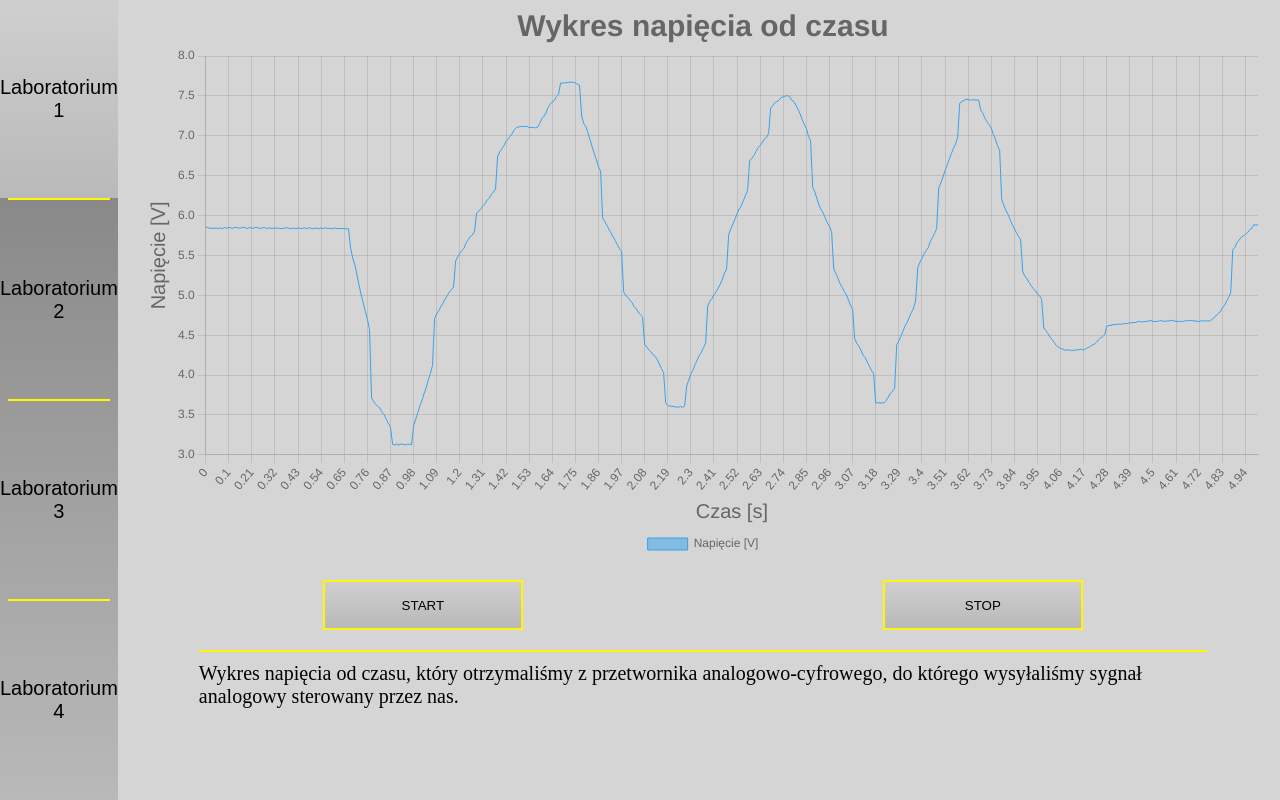
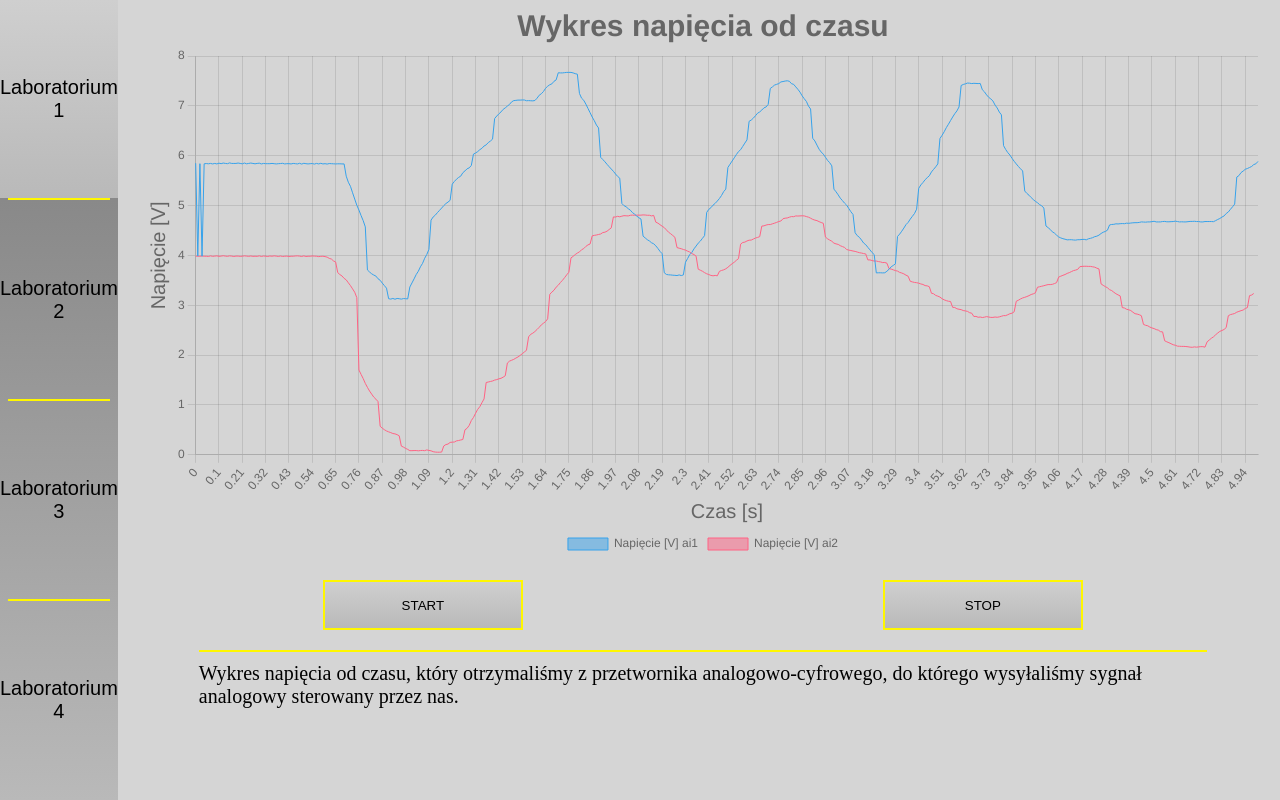
Before and after one commit to MaciejKubon/CTP-APPLICATION, an Angular app: page / in a window 1280 px wide. Built offline with nearby package versions, Linux system fonts and the light colour scheme.

Commit message:
update chart

```diff
--- a/src/app/lab1/lab1.component.ts
+++ b/src/app/lab1/lab1.component.ts
@@ -1,6 +1,6 @@
 import { Component, OnInit } from '@angular/core';
 import Chart from 'chart.js/auto';
-import { LAB1_ai1 } from '../models/database';
+import { LAB1_ai1, LAB1_ai2 } from '../models/database';
 
 @Component({
   selector: 'app-lab1',
@@ -12,28 +12,44 @@ export class Lab1Component implements OnInit {
   label: number = 0.0;
   chart: any = [];
   dane: { x: number; y: number }[] = [];
+  dane2: { x: number; y: number }[] = [];
   X: number[] = [];
   Y: number[] = [];
+  Y2: number[] = [];
   numer: number = 0;
   dataLength: number = 0;
   ileUsu: number = 0;
+  minLabel: number = 0;
+  maxLabel: number = 0;
   ngOnInit(): void {
     this.dane = LAB1_ai1;
+    this.dane2 = LAB1_ai2;
     this.dataLength = this.dane.length + 1;
     this.X.push(this.label);
     this.Y.push(this.dane[0].y);
+    this.Y.push(this.dane2[0].y);
     this.X.push(this.label);
-    this.Y.push(this.dane[0].y);
+    this.Y.push(this.dane[1].y);
+    this.Y.push(this.dane2[1].y);
     this.numer = 2;
     this.ileUsu = this.dataLength;
+    this.minLabel = 0;
+    this.maxLabel = 8;
     this.chart = new Chart('canvas', {
       type: 'line',
       data: {
         labels: this.X,
         datasets: [
           {
-            label: 'Napięcie [V]',
+            label: 'Napięcie [V] ai1',
             data: this.Y,
+            borderWidth: 1,
+            pointBackgroundColor: 'rgba(0,0,0,0)',
+            pointBorderColor: 'rgba(0,0,0,0)',
+          },
+          {
+            label: 'Napięcie [V] ai2',
+            data: this.Y2,
             borderWidth: 1,
             pointBackgroundColor: 'rgba(0,0,0,0)',
             pointBorderColor: 'rgba(0,0,0,0)',
@@ -71,6 +87,8 @@ export class Lab1Component implements OnInit {
                 size: 20,
               },
             },
+            min: this.minLabel,
+            max: this.maxLabel,
             beginAtZero: false,
           },
         },
@@ -84,6 +102,7 @@ export class Lab1Component implements OnInit {
     this.numer++;
     this.label = Math.round((this.label + 0.01) * 100) / 100;
     this.Y.push(this.dane[this.numer % this.dataLength].y);
+    this.Y2.push(this.dane2[this.numer % this.dataLength].y);
     this.X.push(this.label);
 
     if (this.X.length > this.dataLength) {
@@ -92,6 +111,7 @@ export class Lab1Component implements OnInit {
     this.chart.update();
   };
   USUN = () => {
+    this.Y2.shift();
     this.Y.shift();
     this.X.shift();
   };
```
